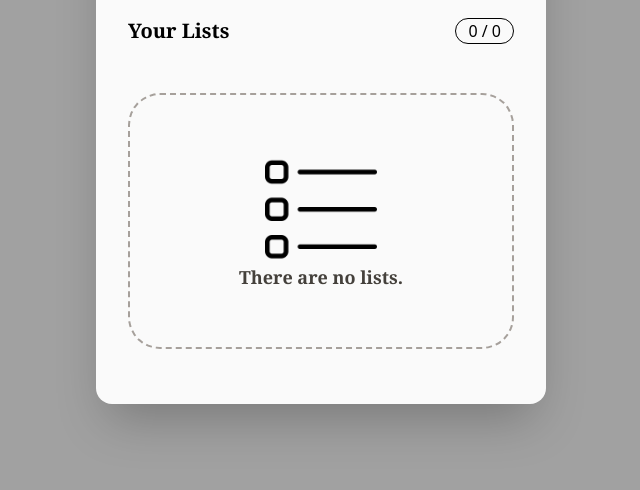
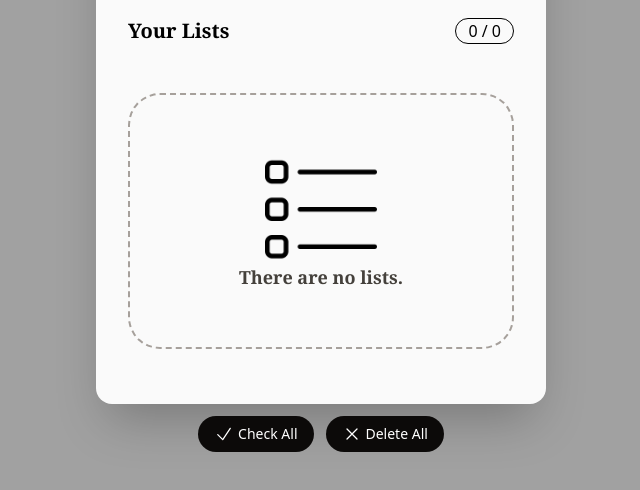
Before and after one commit to aungkomin7/todoapp, a website built with Vite: page index.html in a window 1280 px wide. Shown: the part 186-676 px from the top of the page, without its empty margins (319-959 px from the left). Built offline with nearby package versions, Linux system fonts and the light colour scheme.

Commit message:
created all del and all check btns

```diff
--- a/index.html
+++ b/index.html
@@ -69,6 +69,53 @@
       </div>
     </main>
 
+    <section>
+      <div class="flex justify-center gap-3 mt-3">
+        <button
+          class="px-4 py-2 rounded-full bg-stone-950 text-white text-sm flex justify-center items-center gap-1 active:scale-95 duration-75"
+          id="checkAllBtn"
+        >
+          <svg
+            xmlns="http://www.w3.org/2000/svg"
+            fill="none"
+            viewBox="0 0 24 24"
+            stroke-width="1.5"
+            stroke="currentColor"
+            class="size-5"
+          >
+            <path
+              stroke-linecap="round"
+              stroke-linejoin="round"
+              d="m4.5 12.75 6 6 9-13.5"
+            />
+          </svg>
+
+          Check All
+        </button>
+        <button
+          class="px-4 py-2 rounded-full bg-stone-950 text-white text-sm flex justify-center items-center gap-1 active:scale-95 duration-75"
+          id="delAllBtn"
+        >
+          <svg
+            xmlns="http://www.w3.org/2000/svg"
+            fill="none"
+            viewBox="0 0 24 24"
+            stroke-width="1.5"
+            stroke="currentColor"
+            class="size-5"
+          >
+            <path
+              stroke-linecap="round"
+              stroke-linejoin="round"
+              d="M6 18 18 6M6 6l12 12"
+            />
+          </svg>
+
+          Delete All
+        </button>
+      </div>
+    </section>
+
     <template id="listTemplate">
       <div class="list">
         <div
--- a/js/handlers.js
+++ b/js/handlers.js
@@ -1,4 +1,12 @@
-import { createList, deleteList, doneList, editList, updateListTotal } from "./lists.js";
+import {
+  createList,
+  deleteList,
+  doneList,
+  doneUpdateListTotal,
+  editList,
+  updateListTotal,
+} from "./lists.js";
+import { listGroup } from "./selectors.js";
 
 export const addListHandler = () => {
   addList(textInput.value);
@@ -37,3 +45,22 @@ export const listGroupHandler = (event) => {
     doneList(event.target.closest(".list").id);
   }
 };
+
+export const delAllLists = () => {
+  if (window.confirm("confirm delete all lists!")) {
+    const lists = listGroup.querySelectorAll(".list");
+    lists.forEach((el) => {
+      el.remove();
+    });
+    updateListTotal();
+    doneUpdateListTotal();
+  }
+};
+
+export const checkAllLists = () => {
+  const lists = listGroup.querySelectorAll(".list");
+  lists.forEach((el) => {
+    el.querySelector(".list-check").checked = true;
+    doneList(el.id);
+  });
+};
--- a/js/listeners.js
+++ b/js/listeners.js
@@ -1,10 +1,12 @@
-import { addListHandler, listGroupHandler, textInputHandler } from "./handlers.js";
-import { listAddBtn, listGroup, textInput } from "./selectors.js";
+import { addListHandler, checkAllLists, delAllLists, listGroupHandler, textInputHandler } from "./handlers.js";
+import { checkAllBtn, delAllBtn, listAddBtn, listGroup, textInput } from "./selectors.js";
 
 const listners = () => {
   listAddBtn.addEventListener("click", addListHandler);
   textInput.addEventListener("keyup", textInputHandler);
   listGroup.addEventListener("click", listGroupHandler);
+  checkAllBtn.addEventListener("click",checkAllLists);
+  delAllBtn.addEventListener("click",delAllLists);
 };
 
 export default listners;
--- a/js/selectors.js
+++ b/js/selectors.js
@@ -4,3 +4,5 @@ export const listGroup = document.querySelector("#listGroup");
 export const listTotal = document.querySelector("#listTotal");
 export const doneListTotal = document.querySelector("#doneListTotal");
 export const listTemplate = document.querySelector("#listTemplate");
+export const checkAllBtn = document.querySelector("#checkAllBtn");
+export const delAllBtn = document.querySelector("#delAllBtn");
```
Also changed, not shown: js/lists.js (line endings or trailing spaces).
